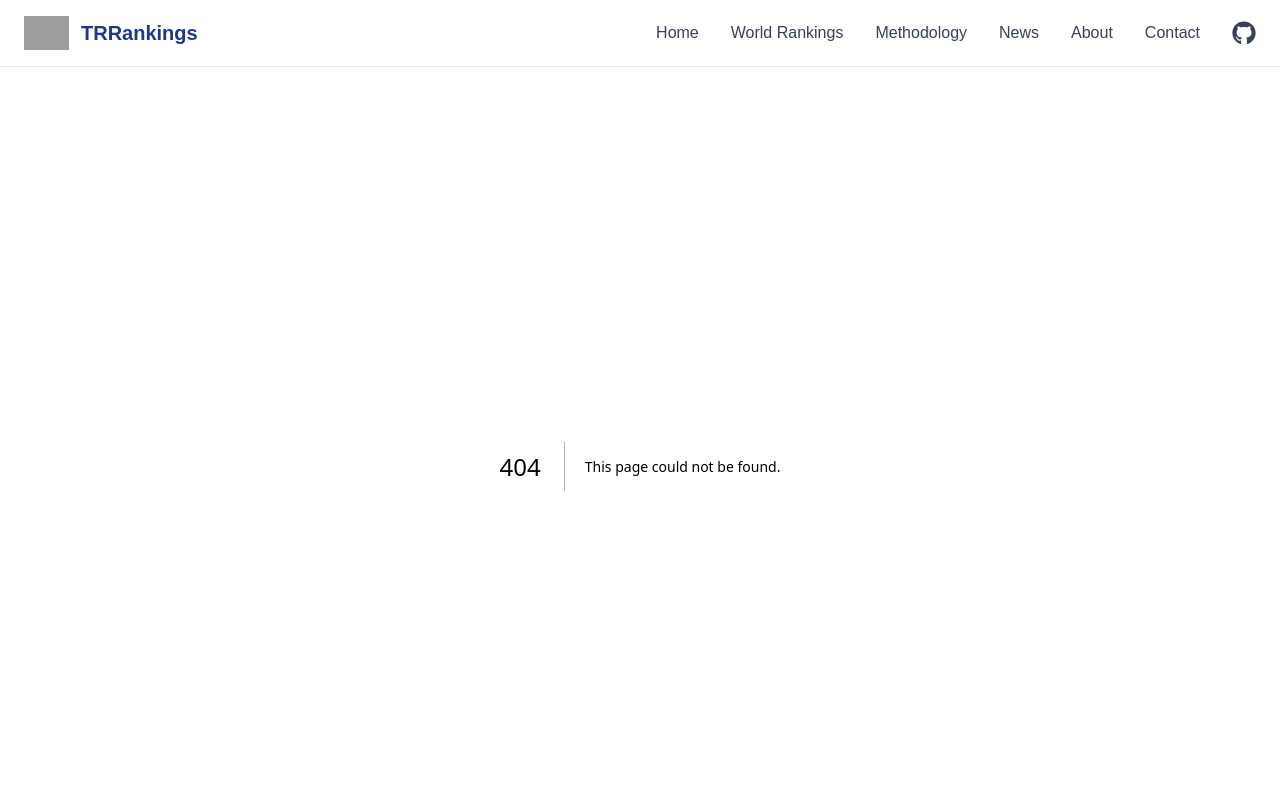
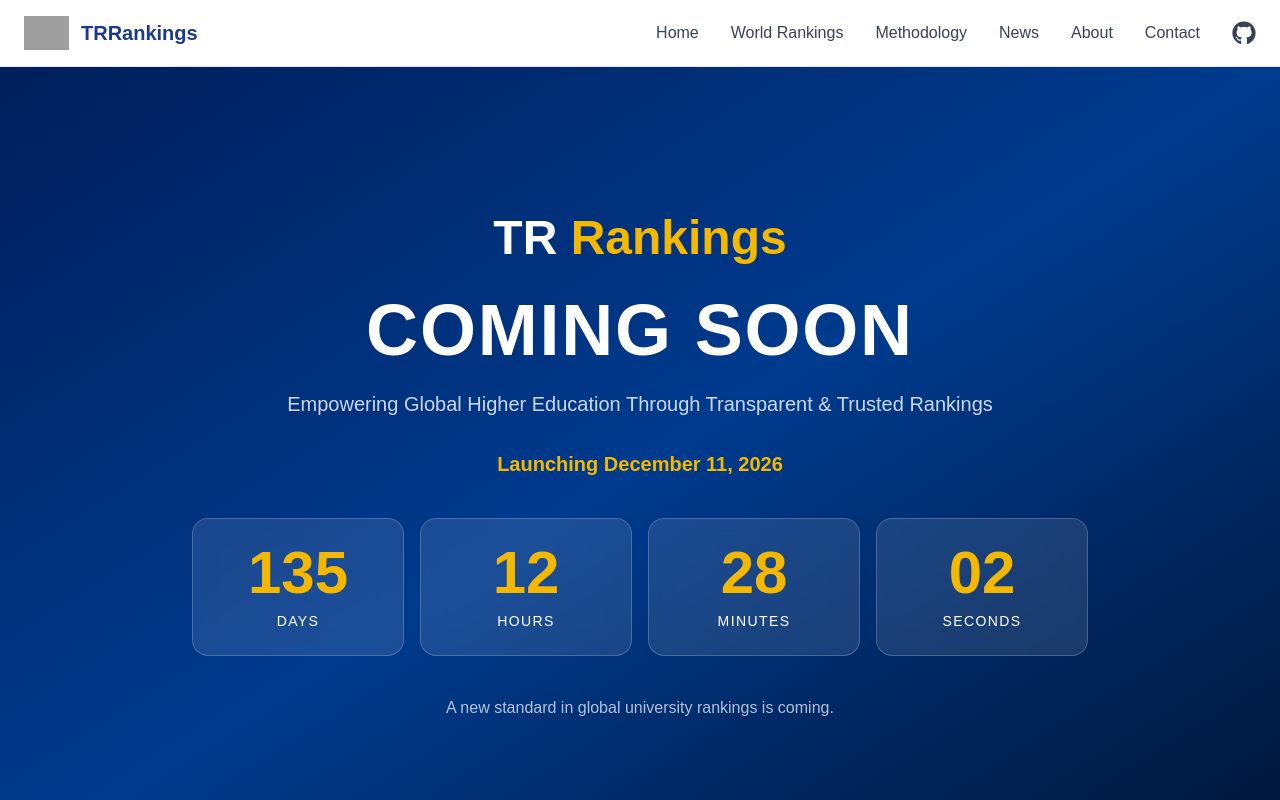
Before and after one commit to Rajyalakshmi-tr/tr-rankings, a Next.js app: page /tr-rankings/coming-soon in a window 1280 px wide. Before the commit this address had no page. Shown: the top 800 px of the page. Built offline with nearby package versions, Linux system fonts and the light colour scheme; grey boxes are pictures that could not be loaded.

Commit message:
Add live TR Rankings launch countdown

```diff
--- /dev/null
+++ b/app/coming-soon/page.tsx
@@ -0,0 +1,48 @@
+import Countdown from "@/components/Countdown";
+
+export default function ComingSoonPage() {
+  return (
+    <main className="min-h-screen bg-gradient-to-br from-[#001F5B] via-[#003B8E] to-[#001536] flex items-center justify-center px-6">
+
+      <div className="w-full max-w-6xl text-center">
+
+        {/* Logo / Brand */}
+        <div className="mb-8">
+          <h1 className="text-4xl md:text-5xl font-bold text-white">
+            TR <span className="text-[#F5B800]">Rankings</span>
+          </h1>
+        </div>
+
+        {/* Coming Soon */}
+        <h2 className="text-5xl md:text-7xl font-extrabold text-white tracking-wide">
+          COMING SOON
+        </h2>
+
+        {/* Tagline */}
+        <p className="mt-6 text-lg md:text-xl text-white/80 max-w-3xl mx-auto">
+          Empowering Global Higher Education Through
+          Transparent & Trusted Rankings
+        </p>
+
+        {/* Launch Date */}
+        <div className="mt-8">
+          <p className="text-[#F5B800] text-lg md:text-xl font-semibold">
+            Launching December 11, 2026
+          </p>
+        </div>
+
+        {/* Countdown */}
+        <div className="mt-10">
+          <Countdown />
+        </div>
+
+        {/* Bottom Message */}
+        <p className="mt-10 text-white/70">
+          A new standard in global university rankings is coming.
+        </p>
+
+      </div>
+
+    </main>
+  );
+}
--- /dev/null
+++ b/components/Countdown.tsx
@@ -0,0 +1,101 @@
+"use client";
+
+import { useEffect, useState } from "react";
+
+const launchDate = new Date("2026-12-11T00:00:00+05:30").getTime();
+
+type TimeLeft = {
+  days: number;
+  hours: number;
+  minutes: number;
+  seconds: number;
+};
+
+export default function Countdown() {
+  const calculateTimeLeft = (): TimeLeft => {
+    const difference = launchDate - new Date().getTime();
+
+    if (difference <= 0) {
+      return {
+        days: 0,
+        hours: 0,
+        minutes: 0,
+        seconds: 0,
+      };
+    }
+
+    return {
+      days: Math.floor(difference / (1000 * 60 * 60 * 24)),
+      hours: Math.floor(
+        (difference / (1000 * 60 * 60)) % 24
+      ),
+      minutes: Math.floor(
+        (difference / (1000 * 60)) % 60
+      ),
+      seconds: Math.floor(
+        (difference / 1000) % 60
+      ),
+    };
+  };
+
+  const [timeLeft, setTimeLeft] = useState<TimeLeft>(
+    calculateTimeLeft()
+  );
+
+  useEffect(() => {
+    const timer = setInterval(() => {
+      setTimeLeft(calculateTimeLeft());
+    }, 1000);
+
+    return () => clearInterval(timer);
+  }, []);
+
+  const formatNumber = (number: number) =>
+    number.toString().padStart(2, "0");
+
+  return (
+    <div className="grid grid-cols-2 md:grid-cols-4 gap-4 max-w-4xl mx-auto">
+
+      {/* Days */}
+      <div className="bg-white/10 backdrop-blur-md border border-white/20 rounded-2xl p-6 text-center">
+        <div className="text-5xl md:text-6xl font-bold text-[#F5B800]">
+          {timeLeft.days}
+        </div>
+        <div className="mt-2 text-white text-sm uppercase tracking-widest">
+          Days
+        </div>
+      </div>
+
+      {/* Hours */}
+      <div className="bg-white/10 backdrop-blur-md border border-white/20 rounded-2xl p-6 text-center">
+        <div className="text-5xl md:text-6xl font-bold text-[#F5B800]">
+          {formatNumber(timeLeft.hours)}
+        </div>
+        <div className="mt-2 text-white text-sm uppercase tracking-widest">
+          Hours
+        </div>
+      </div>
+
+      {/* Minutes */}
+      <div className="bg-white/10 backdrop-blur-md border border-white/20 rounded-2xl p-6 text-center">
+        <div className="text-5xl md:text-6xl font-bold text-[#F5B800]">
+          {formatNumber(timeLeft.minutes)}
+        </div>
+        <div className="mt-2 text-white text-sm uppercase tracking-widest">
+          Minutes
+        </div>
+      </div>
+
+      {/* Seconds */}
+      <div className="bg-white/10 backdrop-blur-md border border-white/20 rounded-2xl p-6 text-center">
+        <div className="text-5xl md:text-6xl font-bold text-[#F5B800]">
+          {formatNumber(timeLeft.seconds)}
+        </div>
+        <div className="mt-2 text-white text-sm uppercase tracking-widest">
+          Seconds
+        </div>
+      </div>
+
+    </div>
+  );
+}
```
